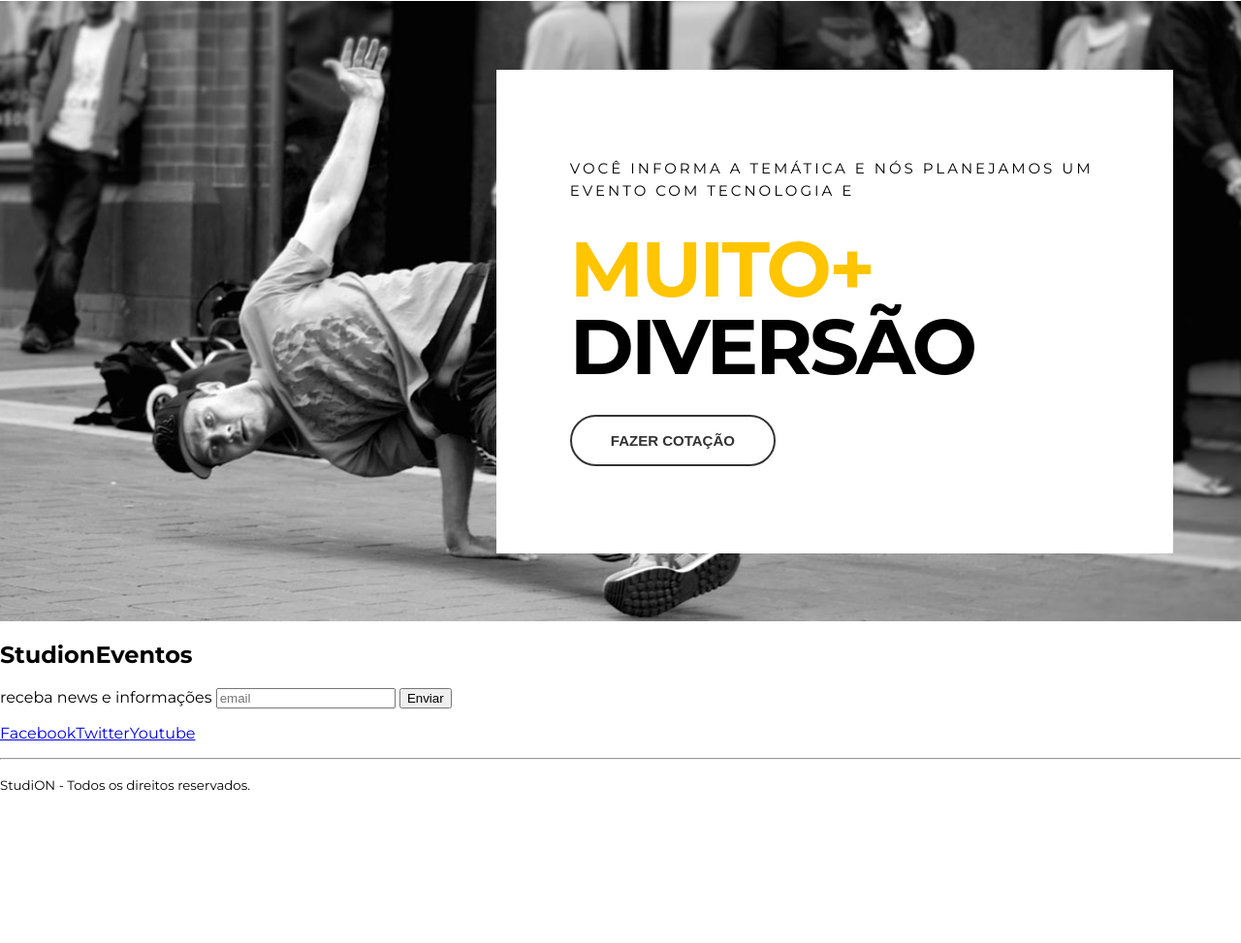
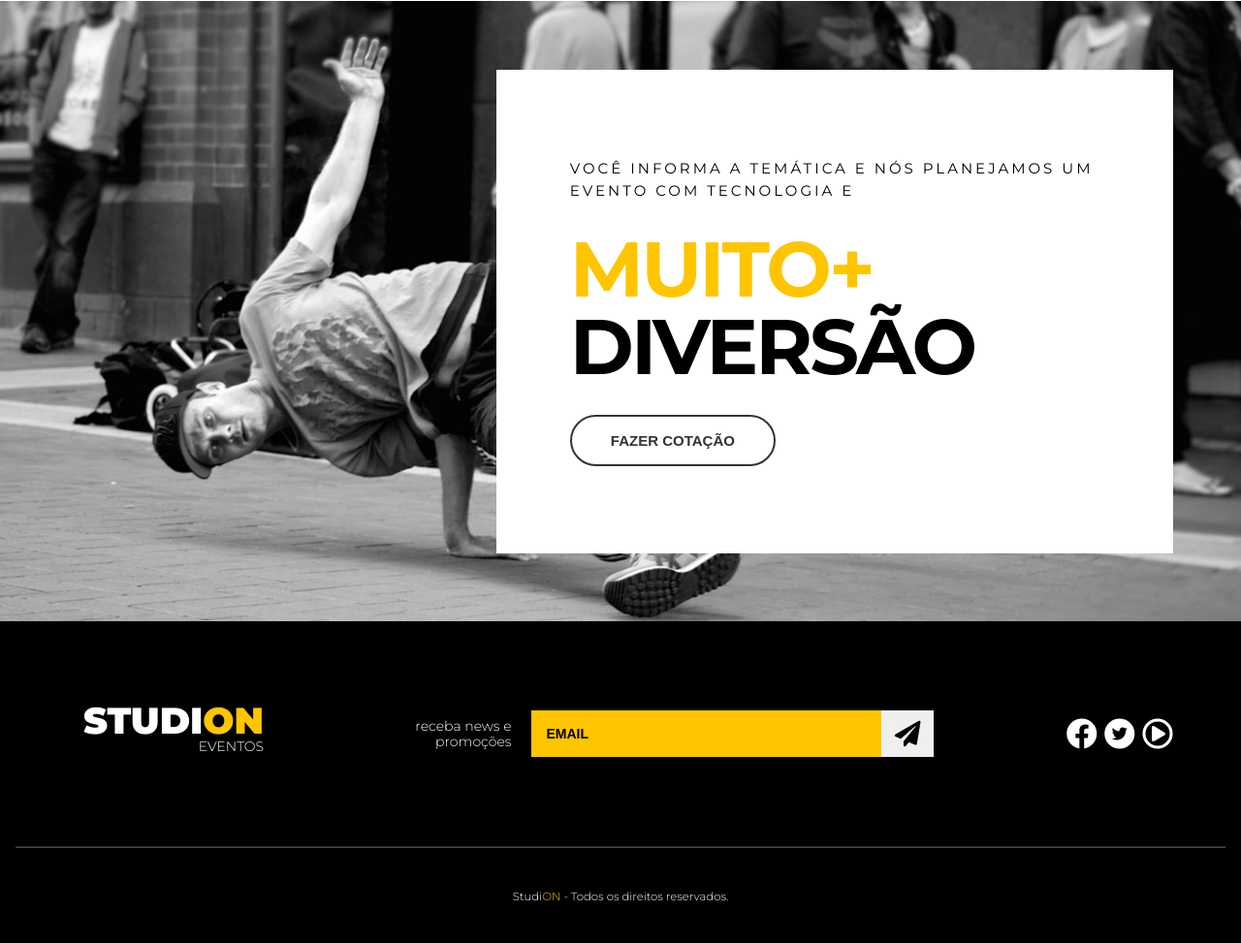
Before and after one commit to nunojardim/studion, a website: page src/index.html in a window 1280 px wide. Shown: the part 1617-2590 px from the top of the page at 97% size. Before the commit the page ends 2452 px from the top, so only its background shows below. Drawn offline with Linux system fonts and the light colour scheme.

Commit message:
feat(footer)Implemented footer.

```diff
--- a/src/index.html
+++ b/src/index.html
@@ -89,21 +89,37 @@
                 </div>
             </section>
         </main>
+        <footer class="footer">
+            <div class="container footer__container">
 
-        <footer>
-            <h2>Studi<span>on</span><span>Eventos</span></h2>
-            <form>
-                <label>receba news e informações</label>
-                <input type="email" placeholder="email" />
-                <button type="submit">Enviar</button>
+             <h2 class="logo-studion">
+                Studi<span class="copy--primary">on</span>
+                <span class="logo-studion__subtitle">Eventos</span>
+            </h2>
+            <form class="footer__form">
+                <label for="email">receba news e promoções</label>
+               <div class="footer__email">
+                <input id="email" type="email" placeholder="email" />
+                <button type="submit"><i class="fas fa-paper-plane fa-2x"></i></button>
+               </div>
             </form>
-            <ul>
-                <li><a href="https://facebook.com" target="_blank">Facebook</a></li>
-                <li><a href="https://twitter.com" target="_blank">Twitter</a></li>
-                <li><a href="https://youtube.com" target="_blank">Youtube</a></li>
+            <ul class="footer__social">
+                <li><a href="https://facebook.com" target="_blank">
+                <i class="fab fa-facebook fa-2x"></i>
+                </a></li>
+                <li><a href="https://twitter.com" target="_blank">
+                <span class="fa-stack">
+                    <i class="fas fa-circle fa-stack-2x fa-inverse"></i>
+                    <i class="fab fa-twitter fa-stack-1x"></i>
+                </span>
+                </a></li>
+                <li><a href="https://youtube.com" target="_blank">
+                    <i class="far fa-play-circle fa-2x"></i>
+                </a></li>
             </ul>
+        </div>
             <hr />
-            <p><small>Studi<span>ON</span> - Todos os direitos reservados.</small></p>
+            <p><small>Studi<span class="copy--primary">ON</span> - Todos os direitos reservados.</small></p>
         </footer>
 
     </body>
--- a/src/style.css
+++ b/src/style.css
@@ -1,4 +1,6 @@
 @import url('https://fonts.googleapis.com/css2?family=Montserrat:wght@300;400;500;700;900&family=Roboto&display=swap');
+@import url('https://cdnjs.cloudflare.com/ajax/libs/font-awesome/5.15.3/css/fontawesome.min.css');
+@import url('https://cdnjs.cloudflare.com/ajax/libs/font-awesome/5.15.3/css/all.min.css');
 
 * {
     box-sizing: border-box;
@@ -276,3 +278,110 @@ object-position: center;
     border-color: var(--color-copy);
 
 }
+
+.footer{
+    background-color: #000;
+    color:#fff;
+    padding:0 1rem;
+}
+
+.footer__container{
+    display:grid;
+    grid-template-columns: repeat(3, auto);
+    align-items: center;
+    padding:5.25rem 0;
+}
+
+.footer .logo-studion{
+    justify-self: start;
+    margin: 0 1rem;
+}
+
+.logo-studion__subtitle {
+    display: block;
+
+}
+
+.footer__form{
+    justify-self: center;
+    display:grid;
+    place-items: center;
+    grid-template-columns: 10ch auto;
+    gap:1.25rem;
+    width:100%;
+
+}
+
+.footer__form label{
+    font-size:.875rem;
+    font-weight: 300;
+    line-height: 1rem;
+    text-align: right;
+}
+
+.footer__email {
+    width:100%;
+    display:grid;
+    grid-template-columns: auto 3.375rem;
+}
+
+.footer__form input {
+    width: 100%;
+    background-color: var(--color-primary);
+    border:unset;
+    padding:1rem;
+    font-size:.875rem;
+    font-weight:700;
+    text-transform: uppercase;
+    color:#000;
+}
+
+.footer__form input::placeholder {
+    color:#000;
+}
+.footer__form input:focus {
+    outline: unset;
+}
+
+.footer__form button {
+    border:unset;
+    cursor:pointer;
+    height:100%;
+    transition: 0.3s all ease;
+}
+
+.footer__form button:hover {
+    color:#fff;
+    background-color:var(--color-copy);
+
+}
+
+.footer__social {
+    justify-self: end;
+    color:#fff;
+}
+
+.footer__social a,
+.footer__social a:visited,
+.footer__social a:active {
+    color:#fff;
+    margin-left: 0.2rem;
+}
+
+.footer__social a .fa-twitter,
+.footer__social a:visited .fa-twitter,
+.footer__social a:active .fa-twitter {
+    color:#000;
+}
+
+.footer hr {
+    border-color:#fff4;
+    margin:0;
+}
+
+.footer p {
+    text-align: center;
+    font-size:.875rem;
+    font-weight:300;
+    margin: 2.5rem 0;
+}
```
